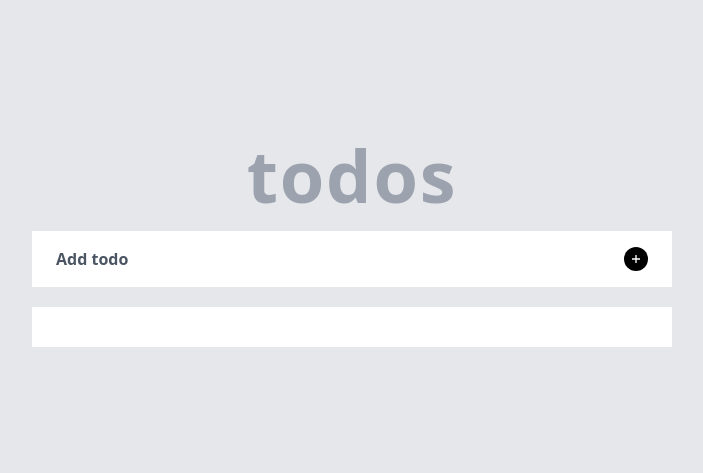
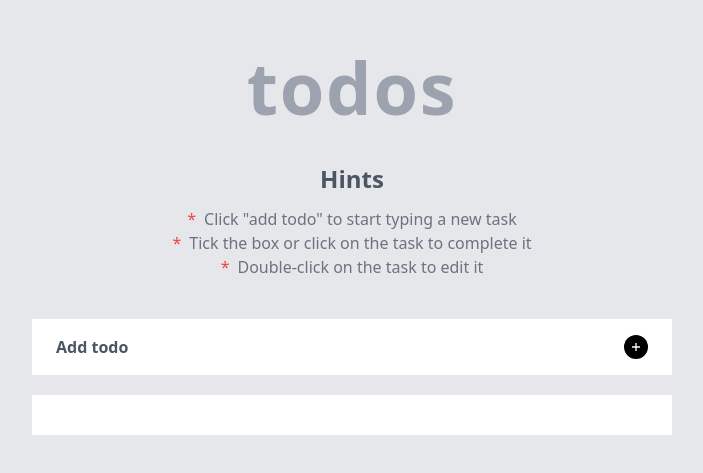
Before and after one commit to jacob-js/react-todo-app, a React (Vite) app: page / in a window 1280 px wide. Shown: the part 157-630 px from the top of the page, without its empty margins (288-991 px from the left). Built offline with nearby package versions, Linux system fonts and the light colour scheme.

Commit message:
feat: add hints

```diff
--- a/src/App.jsx
+++ b/src/App.jsx
@@ -1,5 +1,6 @@
 import { useState } from 'react'
 import AddTodo from './components/AddTodo'
+import Hints from './components/Hints'
 import Title from './components/Title'
 import TodoInput from './components/TodoInput'
 import TodosList from './components/TodosList'
@@ -31,6 +32,7 @@ function App() {
     <div className="w-full min-h-screen bg-gray-200 flex flex-col items-center justify-center">
       <Wrapper>
         <Title />
+        <Hints />
         <div className="my-5 relative">
           <AddTodo setShowInput={setShowInput} showInput={showInput} />
           {showInput && <TodoInput setShowInput={setShowInput} addTodo={addTodo} />}
--- /dev/null
+++ b/src/components/Hints.jsx
@@ -0,0 +1,22 @@
+import React from 'react'
+
+function Hints() {
+    const hints = [
+        "Click \"add todo\" to start typing a new task",
+        "Tick the box or click on the task to complete it",
+        "Double-click on the task to edit it"
+    ];
+  return (
+    <div className='my-10 flex flex-col items-center'>
+        <div className="text-2xl font-bold text-gray-600 mb-3">Hints</div>
+        <div>
+            {hints.map((hint, index) => <div key={index} className="flex items-center justify-center gap-2">
+                <span className="text-red-500">*</span>
+                <span className='text-gray-500'>{hint}</span>
+            </div>)}
+        </div>
+    </div>
+  )
+}
+
+export default Hints
```
